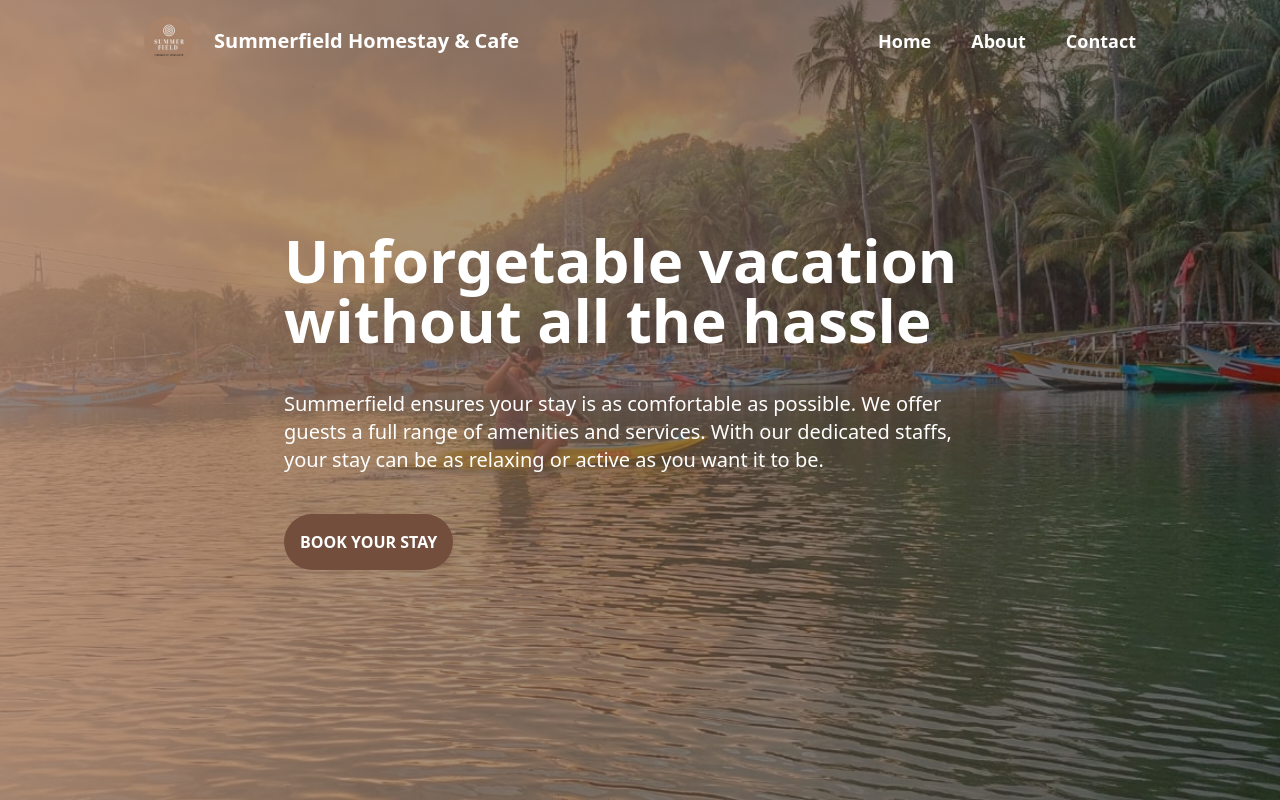
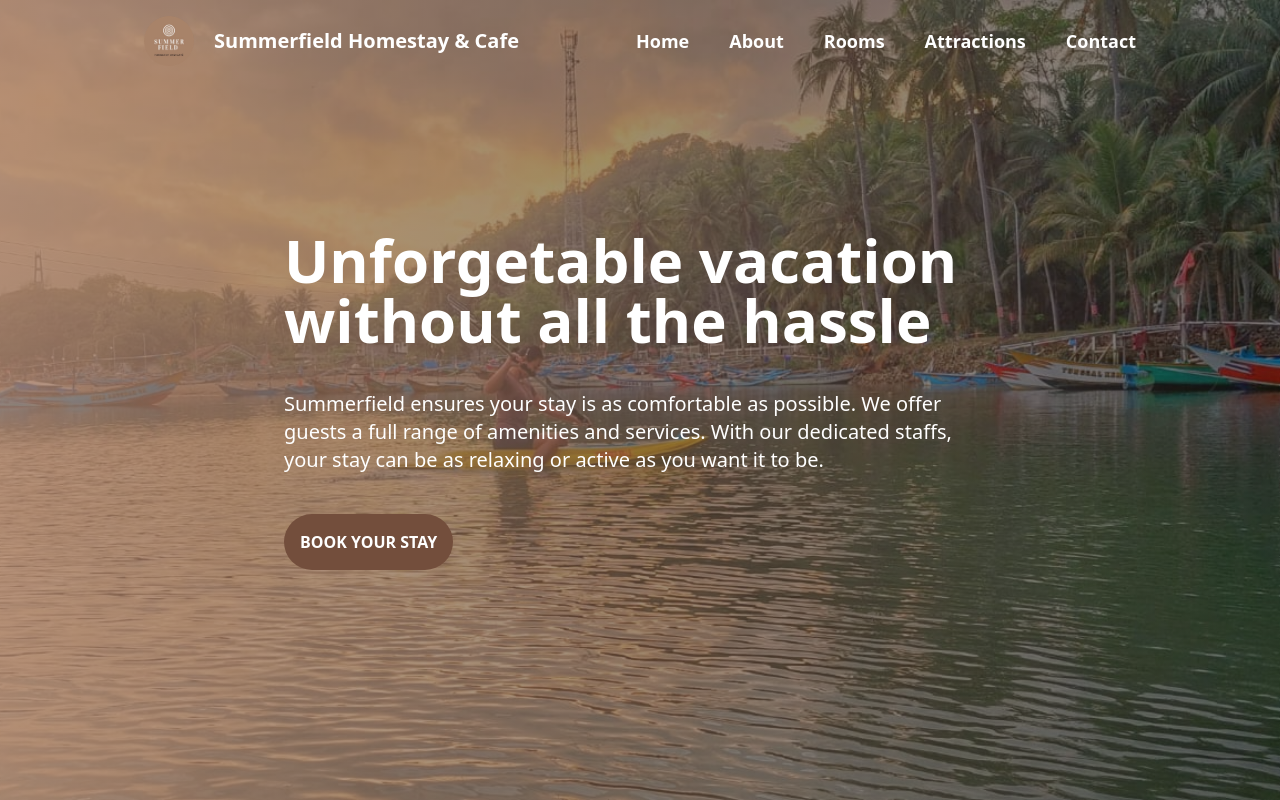
Before and after one commit to MosesJulian/Summerfield-Compro, a Next.js app: page / in a window 1280 px wide. Shown: the top 800 px of the page. Built offline with nearby package versions, Linux system fonts and the light colour scheme; a web font is replaced by a local one.

Commit message:
chore: add more navigations to header

```diff
--- a/components/Attractions.tsx
+++ b/components/Attractions.tsx
@@ -15,6 +15,7 @@ const Attractions: FC<AttractionsProps> = ({ className }: AttractionsProps) => {
 				'flex flex-col gap-8 justify-center items-center px-56',
 				className
 			)}
+			id="attractions"
 		>
 			<h1 className="text-4xl font-bold text-primary-text">
 				Attractions Near Us
--- a/components/Header.tsx
+++ b/components/Header.tsx
@@ -20,7 +20,13 @@ const shouldShowShadow = () => {
 
 export type Navigator = string[];
 
-const navigator: Navigator = ['home', 'about', 'contact'];
+const navigator: Navigator = [
+	'home',
+	'about',
+	'rooms',
+	'attractions',
+	'contact',
+];
 
 const Header: FC<HeaderProps> = ({ className }: HeaderProps) => {
 	const [showShadow, setShowShadow] = useState<boolean>(false);
```
